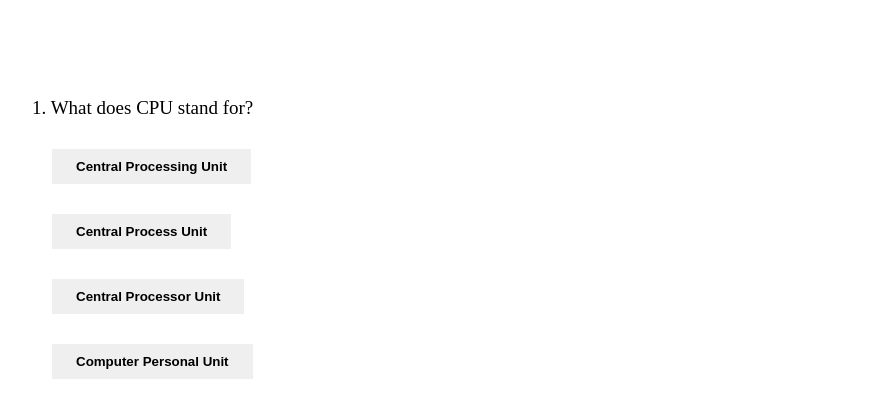
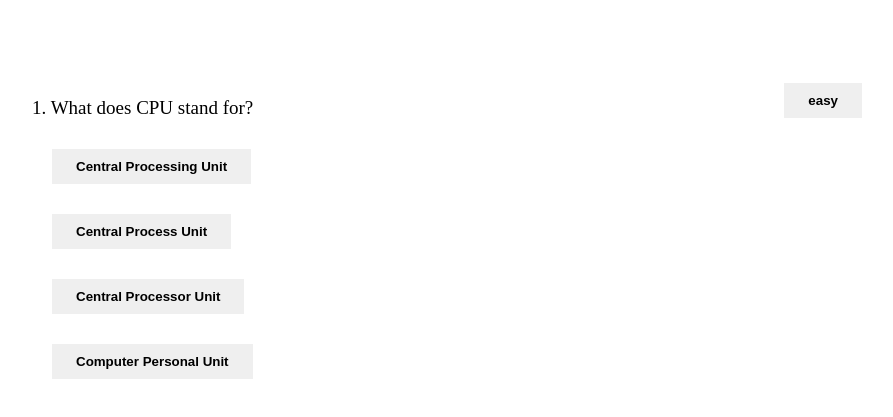
Before and after one commit to lakkakula-saidev/Quiz-Application, a plain HTML site: page index.html in a window 1280 px wide. Both pictures are taken after a click on the button "Start quiz". Shown: the part 97-514 px from the top of the page, without its empty margins (118-1011 px from the left). Drawn offline with Linux system fonts and the light colour scheme.

Commit message:
The Quiz App updated
In this update the complexity tag for each question is added

```diff
--- a/quiz.js
+++ b/quiz.js
@@ -170,6 +170,16 @@ function getAnswerId(givenArray){
     }
 }
 
+function createDifficulty(){
+
+  let currentDiv = document.querySelector('div')
+  let temp = document.createElement('input')
+  temp.setAttribute('type', 'button')
+  temp.id = `difficultyButton`
+  temp.setAttribute('value',questions[shuffleArray[questionNumber]].difficulty)
+  currentDiv.appendChild(temp)
+
+}
 
 function createVars(){
 
@@ -195,12 +205,17 @@ function createVars(){
         let nextButton = document.createElement('input')
         nextButton.setAttribute('type', 'button')
         nextButton.id = `nextButton`
-        nextButton.setAttribute('value','Next Question')
+          if(questionNumber===9){
+          nextButton.setAttribute('value','Submit')
+          }else{
+            nextButton.setAttribute('value','Next Question')
+          }
         nextButton.style.display = 'none'
         nextButton.addEventListener('click',createVars)
         newDiv.appendChild(nextButton)
         document.body.appendChild(newDiv)
-        console.log(overallScore)
+        //console.log(overallScore)
+        createDifficulty()
 
     }else{
         let newDiv = document.createElement('div')
--- a/styling.css
+++ b/styling.css
@@ -84,3 +84,19 @@ div {
   flex-direction: column;
   cursor: pointer;
 }
+
+#difficultyButton {
+  position: absolute;
+  right: 300px;
+  top: 150px;
+  float: right;
+  text-align: center;
+  border: none;
+  font-weight: 600;
+  padding: 10px 24px;
+  min-width: 50px;
+  margin-top: 30px;
+  margin-left: 20px;
+  display: flex;
+  flex-direction: column;
+}
```
